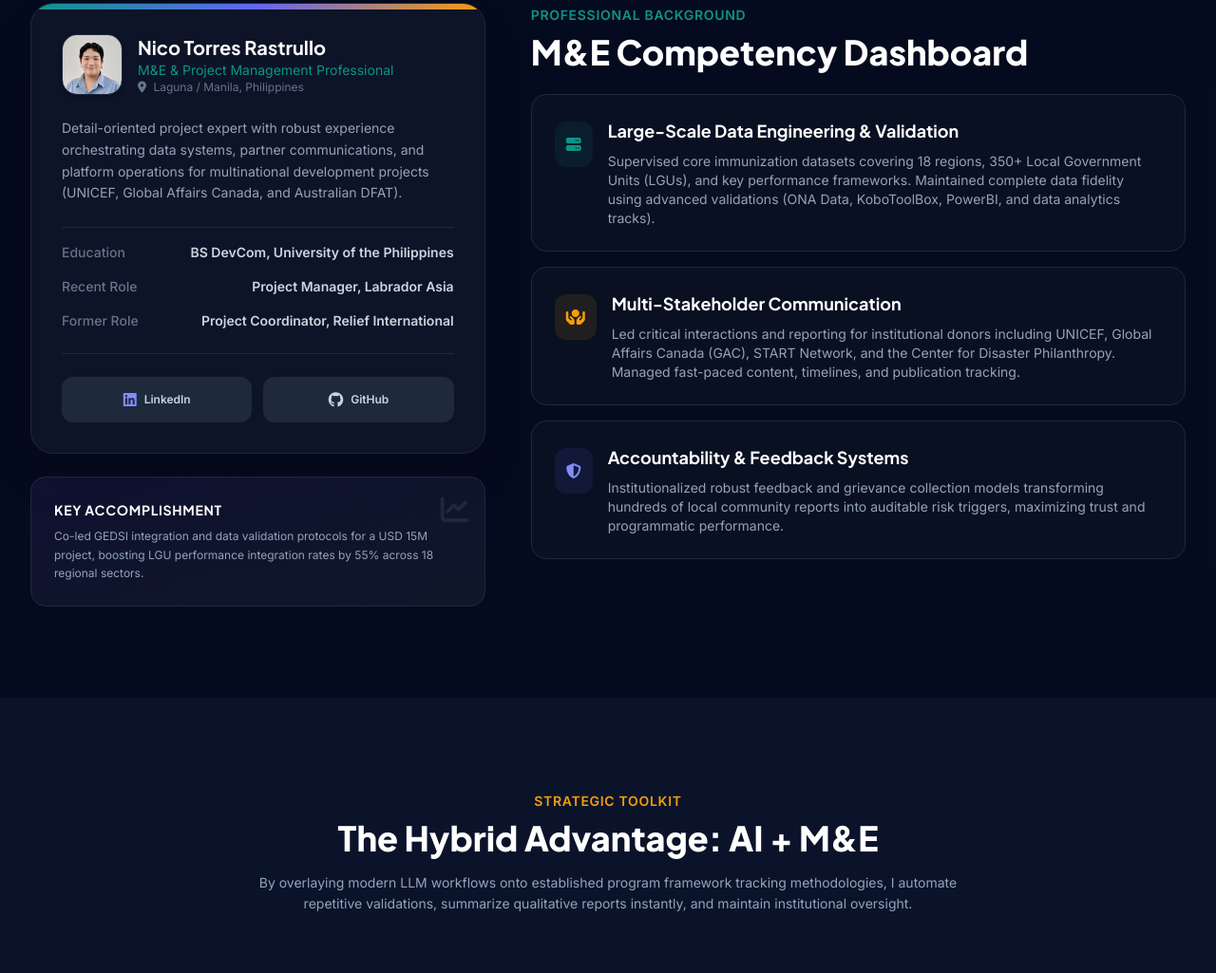
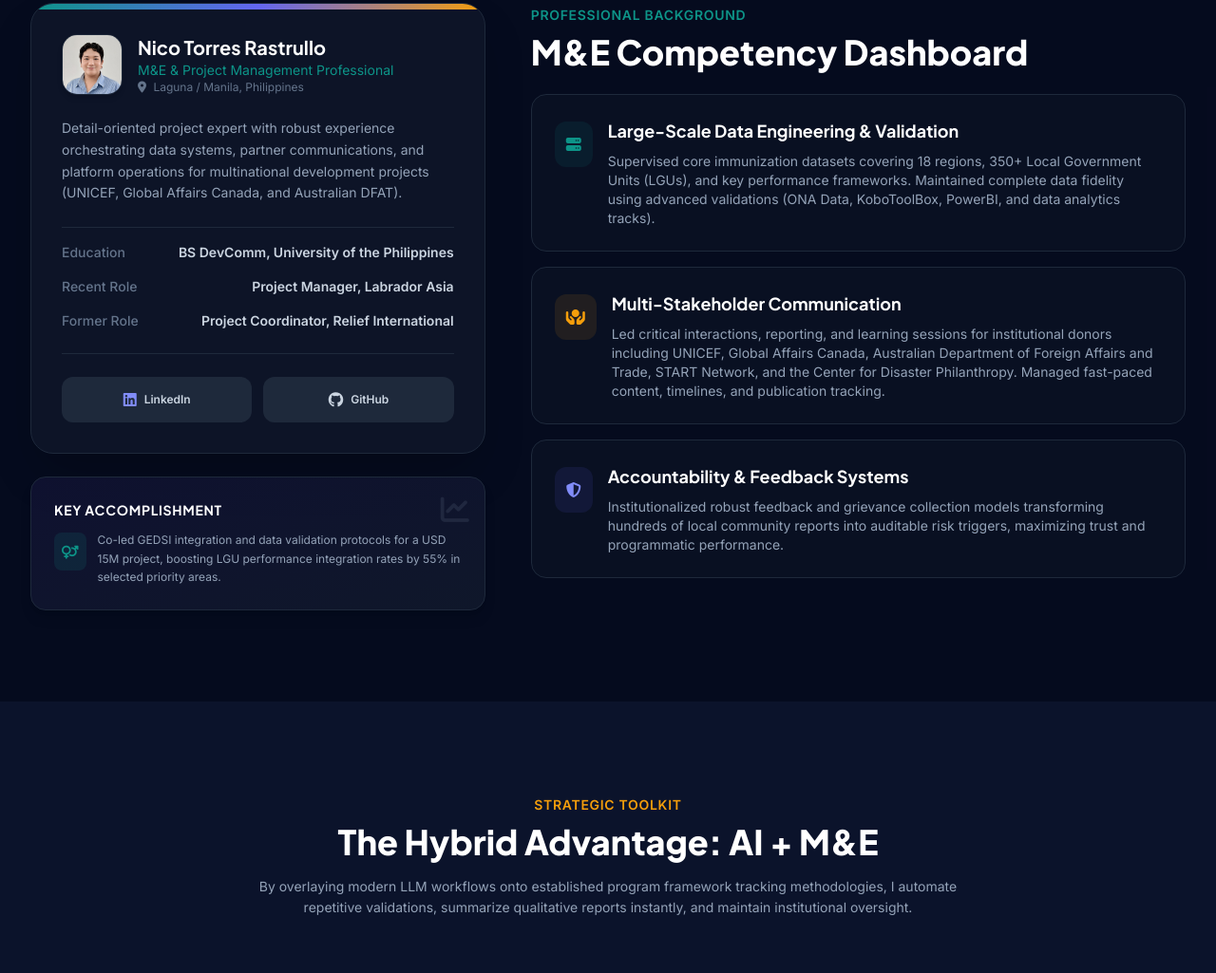
Before and after one commit to nicorastrullo/graph-ai-portfolio, a plain HTML site: page index.html in a window 1280 px wide. Shown: the part 1179-2204 px from the top of the page at 95% size. Drawn offline with nearby package versions, Linux system fonts and the light colour scheme.

Commit message:
Correct education degree and enhance accomplishment details

```diff
--- a/index.html
+++ b/index.html
@@ -231,7 +231,7 @@
                         <div class="space-y-4 pt-4 border-t border-slate-800">
                             <div class="flex justify-between items-center text-sm">
                                 <span class="text-slate-500 font-medium">Education</span>
-                                <span class="text-slate-300 font-semibold text-right">BS DevCom, University of the Philippines</span>
+                                <span class="text-slate-300 font-semibold text-right">BS DevComm, University of the Philippines</span>
                             </div>
                             <div class="flex justify-between items-center text-sm">
                                 <span class="text-slate-500 font-medium">Recent Role</span>
@@ -255,13 +255,18 @@
                         </div>
                     </div>
 
-                    <!-- Highlight Card -->
-                    <div class="p-6 rounded-2xl bg-gradient-to-br from-indigo-950/40 to-slate-900 border border-slate-800 relative">
+                    <!-- Highlight Card with Gender Equality Icon positioned beside the text -->
+                    <div class="p-6 rounded-2xl bg-gradient-to-br from-indigo-950/40 to-slate-900 border border-slate-800 relative shadow-lg">
                         <div class="text-slate-500 absolute top-4 right-4 text-3xl opacity-20"><i class="fa-solid fa-chart-line"></i></div>
-                        <h4 class="font-heading font-bold text-sm text-white uppercase tracking-wider mb-2">Key Accomplishment</h4>
-                        <p class="text-xs text-slate-400 leading-relaxed">
-                            Co-led GEDSI integration and data validation protocols for a USD 15M project, boosting LGU performance integration rates by 55% across 18 regional sectors.
-                        </p>
+                        <h4 class="font-heading font-bold text-sm text-white uppercase tracking-wider mb-3">Key Accomplishment</h4>
+                        <div class="flex items-start space-x-3">
+                            <div class="p-2 rounded-lg bg-teal-500/10 text-brand-teal shrink-0 mt-0.5" title="Gender Equality & Inclusion">
+                                <i class="fa-solid fa-venus-mars text-sm"></i>
+                            </div>
+                            <p class="text-xs text-slate-400 leading-relaxed">
+                                Co-led GEDSI integration and data validation protocols for a USD 15M project, boosting LGU performance integration rates by 55% in selected priority areas.
+                            </p>
+                        </div>
                     </div>
                 </div>
 
@@ -298,7 +303,7 @@
                                 <div class="space-y-2">
                                     <h4 class="font-heading font-bold text-lg text-white">Multi-Stakeholder Communication</h4>
                                     <p class="text-sm text-slate-400">
-                                        Led critical interactions and reporting for institutional donors including UNICEF, Global Affairs Canada (GAC), START Network, and the Center for Disaster Philanthropy. Managed fast-paced content, timelines, and publication tracking.
+                                        Led critical interactions, reporting, and learning sessions for institutional donors including UNICEF, Global Affairs Canada, Australian Department of Foreign Affairs and Trade, START Network, and the Center for Disaster Philanthropy. Managed fast-paced content, timelines, and publication tracking.
                                     </p>
                                 </div>
                             </div>
```
